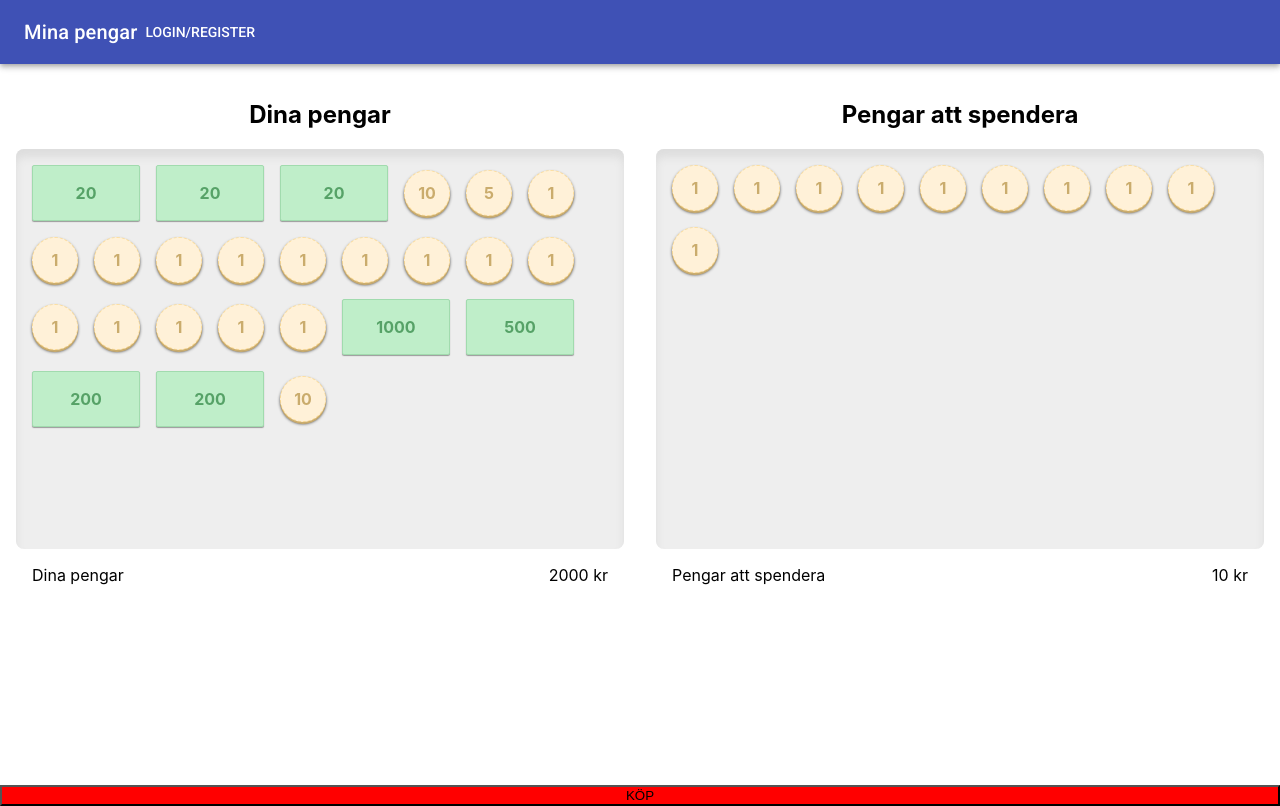
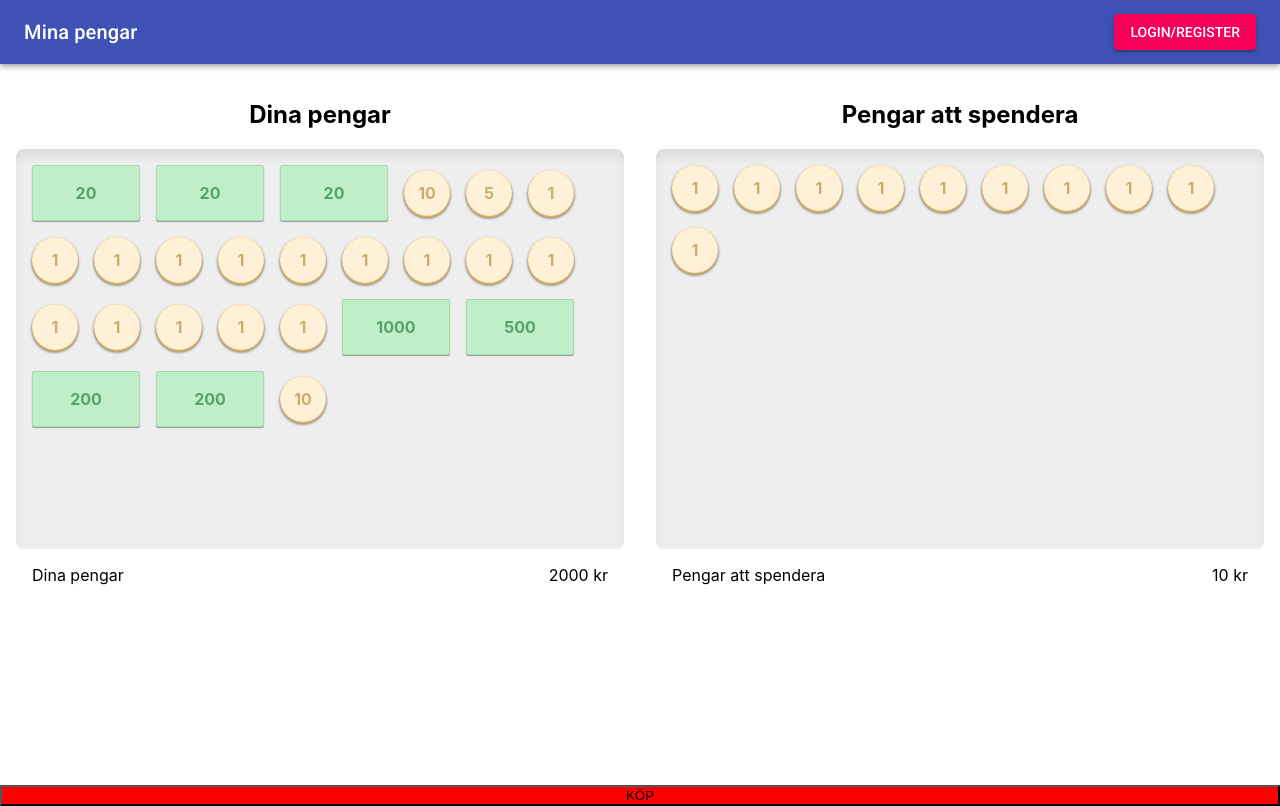
Before and after one commit to AntonStrand/hackathon-spiik-2019, a React (Create React App) app in the folder frontend/: page / in a window 1280 px wide. Built offline with nearby package versions, Linux system fonts and the light colour scheme.

Commit message:
Has a working button

```diff
--- a/frontend/src/components/Appbar/Appbar.jsx
+++ b/frontend/src/components/Appbar/Appbar.jsx
@@ -3,16 +3,21 @@ import AppBar from '@material-ui/core/AppBar'
 import Toolbar from '@material-ui/core/Toolbar'
 import Typography from '@material-ui/core/Typography'
 import Button from '@material-ui/core/Button'
+import { Link } from 'react-router-dom'
 
 class Appbar extends React.Component {
   render() {
     return (
       <AppBar position="static">
-        <Toolbar>
+        <Toolbar style={{ justifyContent: 'space-between' }}>
           <Typography variant="h6" color="inherit">
             Mina pengar
           </Typography>
-          <Button color="inherit">Login/Register</Button>
+          <Link to="/login" style={{ textDecoration: 'none' }}>
+            <Button variant="contained" color="secondary">
+              Login/Register
+            </Button>
+          </Link>
         </Toolbar>
       </AppBar>
     )
```
